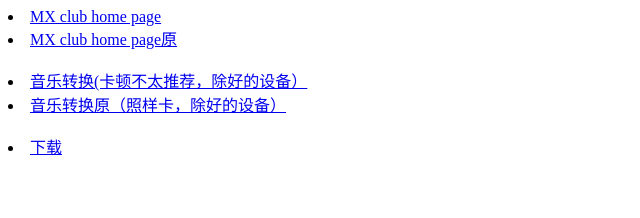
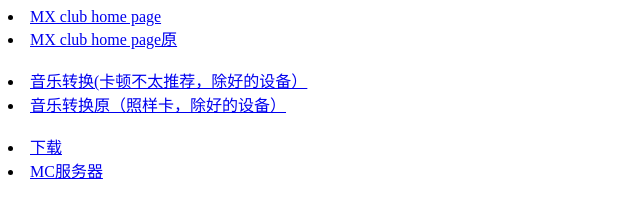
Before and after one commit to AbU-SYS/wangzhan-zhuan.com, a plain HTML site: page index.html in a window 1280 px wide. Shown: the whole page, without its empty margins (0-640 px from the left). Drawn offline with Linux system fonts and the light colour scheme.

Commit message:
index.html

```diff
--- a/index.html
+++ b/index.html
@@ -9,5 +9,6 @@
         <li><a href="https://AbU-SYS.github.io/zhuan.music.aex">音乐转换原（照样卡，除好的设备）</a></li>
         <br>
         <li><a href="https://2a0e40f6.r12.vip.cpolar.cn">下载</a></li>
+        <li><a href="https://77479cd5.r11.vip.cpolar.cn">MC服务器</a></li>
     </body>
 </html>
```
